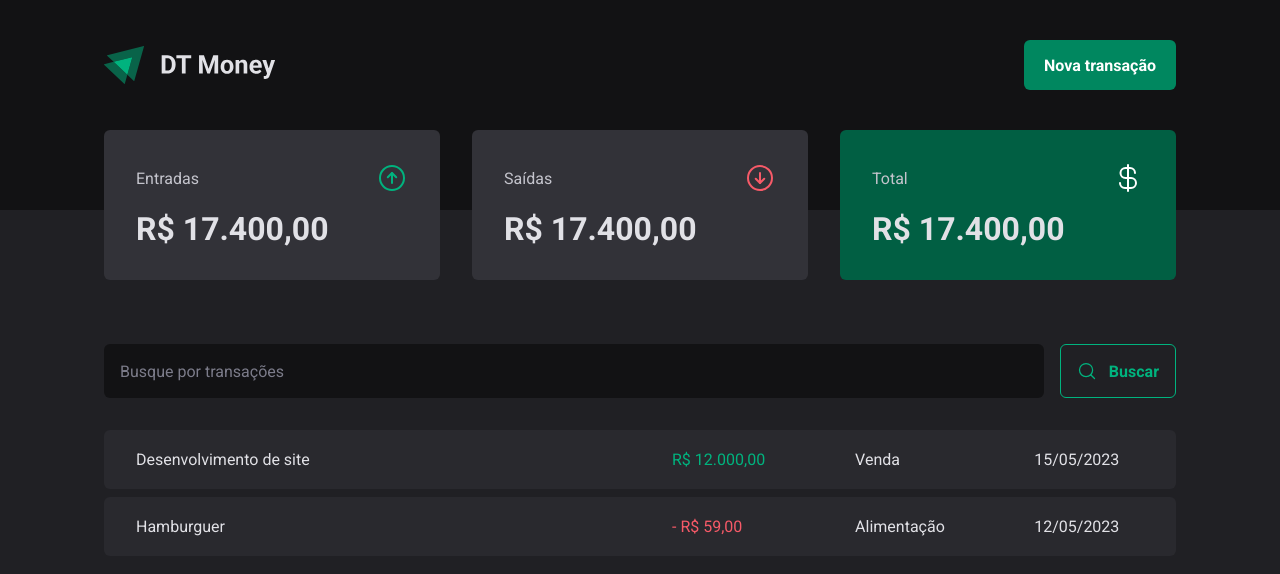
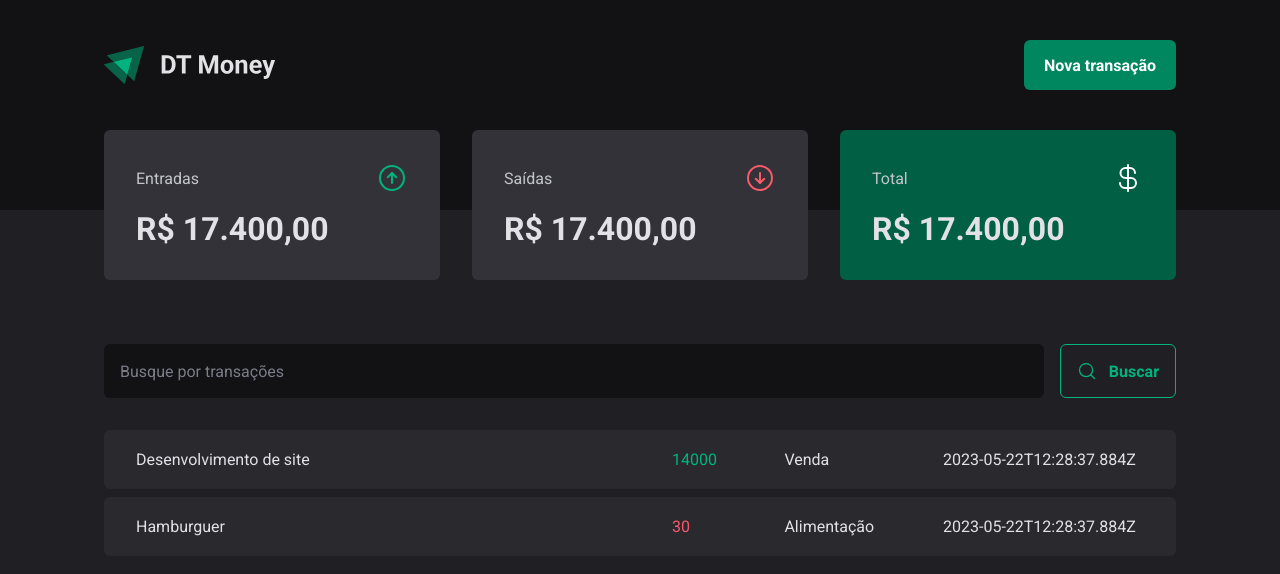
Before and after one commit to milsucruz/dt-money, a React (Vite) app: page / in a window 1280 px wide. Shown: the top 574 px of the page. Built offline with nearby package versions, Linux system fonts and the light colour scheme; data requests are answered from the project's data file.

Commit message:
LoadTransactions

```diff
--- a/package.json
+++ b/package.json
@@ -5,7 +5,7 @@
   "type": "module",
   "scripts": {
     "dev": "vite",
-    "dev:server": "json-server server.json -w -d 500",
+    "dev:server": "json-server server.json -p 3333 -w -d 500",
     "build": "tsc && vite build",
     "lint": "eslint src --ext ts,tsx --report-unused-disable-directives --max-warnings 0",
     "preview": "vite preview"
--- a/src/pages/Transactions/index.tsx
+++ b/src/pages/Transactions/index.tsx
@@ -1,3 +1,4 @@
+import { useEffect, useState } from 'react'
 import { Header } from '../../components/Header'
 import { Summarry } from '../../components/Summarry'
 import { SearchFomr } from './components/SearchForm'
@@ -7,7 +8,29 @@
   TransactionsTable,
 } from './styles'
 
+interface Transaction {
+  id: number
+  description: string
+  type: 'income' | 'outcome'
+  price: number
+  category: string
+  createdAt: string
+}
+
 export function Transactions() {
+  const [transactions, setTransactions] = useState<Transaction[]>([])
+
+  async function loadTransactions() {
+    const response = await fetch('http://localhost:3333/transactions')
+    const data = await response.json()
+
+    setTransactions(data)
+  }
+
+  useEffect(() => {
+    loadTransactions()
+  }, [])
+
   return (
     <div>
       <Header />
@@ -18,23 +41,20 @@
 
         <TransactionsTable>
           <tbody>
-            <tr>
-              <td width="50%">Desenvolvimento de site</td>
-              <td>
-                <PriceHightLight variant="income">R$ 12.000,00</PriceHightLight>
-              </td>
-              <td>Venda</td>
-              <td>15/05/2023</td>
-            </tr>
-
-            <tr>
-              <td width="50%">Hamburguer</td>
-              <td>
-                <PriceHightLight variant="outcome">- R$ 59,00</PriceHightLight>
-              </td>
-              <td>Alimentação</td>
-              <td>12/05/2023</td>
-            </tr>
+            {transactions.map((transaction) => {
+              return (
+                <tr key={transaction.id}>
+                  <td width="50%">{transaction.description}</td>
+                  <td>
+                    <PriceHightLight variant={transaction.type}>
+                      {transaction.price}
+                    </PriceHightLight>
+                  </td>
+                  <td>{transaction.category}</td>
+                  <td>{transaction.createdAt}</td>
+                </tr>
+              )
+            })}
           </tbody>
         </TransactionsTable>
       </TransactionsContainer>
```
